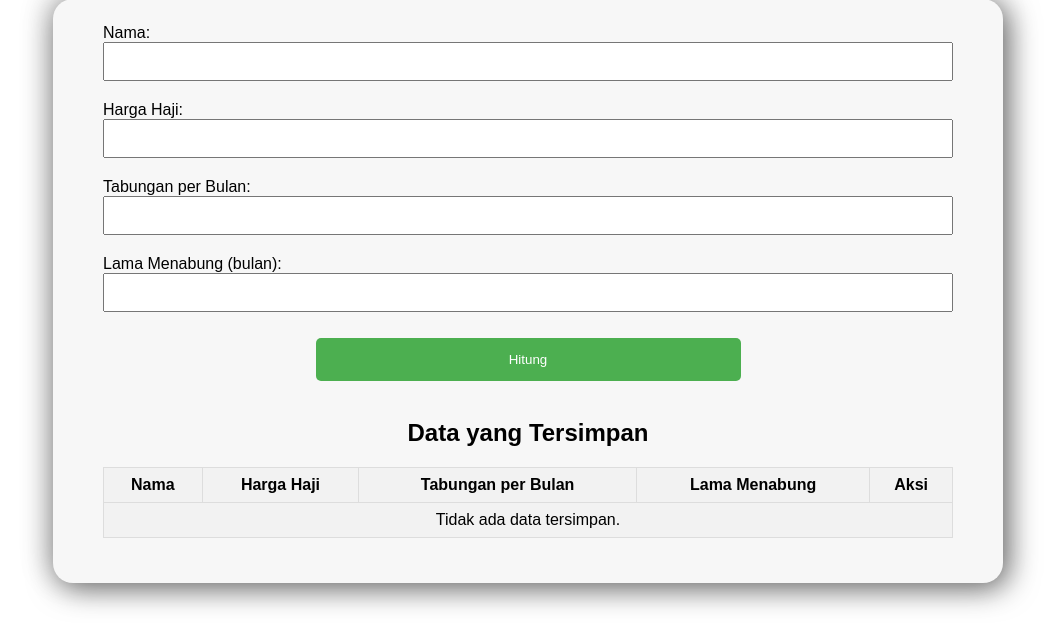
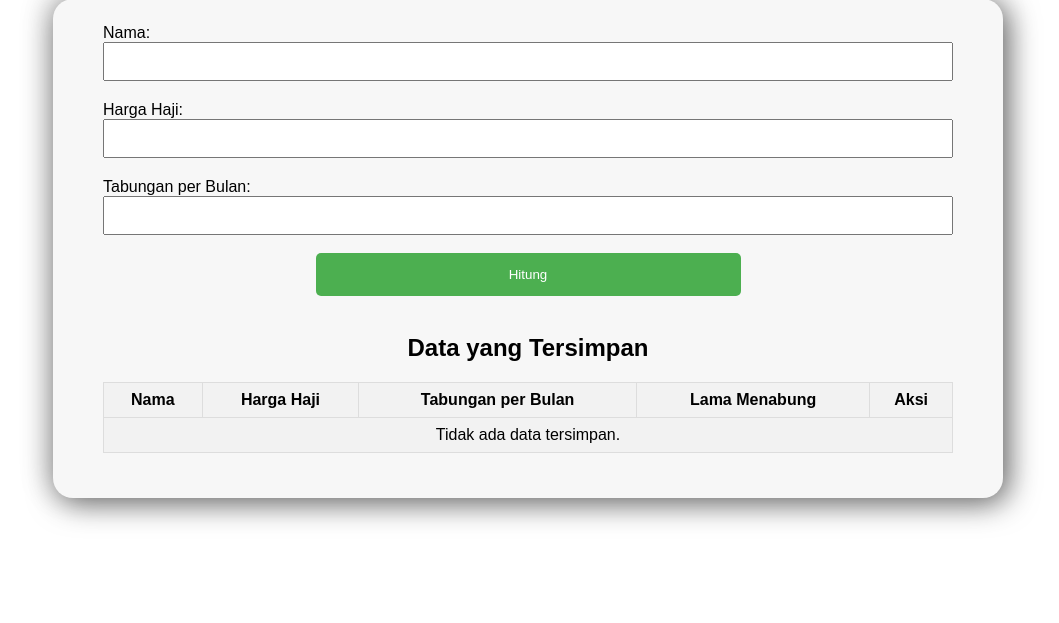
Before and after one commit to Aku-Mars/kalkulator_haji, a PHP site: page / in a window 1280 px wide. Shown: the part 98-721 px from the top of the page, without its empty margins (112-1171 px from the left). Run offline with PHP 8.4, Linux system fonts and the light colour scheme; data that the repository does not hold is empty.

Commit message:
[+] Edit PHP

```diff
--- a/index.php
+++ b/index.php
@@ -191,9 +191,6 @@
             <input type="text" id="harga_haji" name="harga_haji">
             <label for="tabungan_perbulan">Tabungan per Bulan:</label>
             <input type="text" id="tabungan_perbulan" name="tabungan_perbulan">
-            <label for="lama_menabung">Lama Menabung (bulan):</label>
-            <input type="text" id="lama_menabung" name="lama_menabung" readonly>
-            <p id="hasilKonversi"></p>
             <input type="submit" id="hitungBtn" value="Hitung">
         </form>
 
@@ -255,14 +252,8 @@
                 e.preventDefault();
                 var hargaHaji = $('#harga_haji').val();
                 var tabunganPerbulan = $('#tabungan_perbulan').val();
-                var lamaMenabungBulan = Math.ceil(hargaHaji / tabunganPerbulan);
-                var lamaMenabungTahun = Math.floor(lamaMenabungBulan / 12);
-                var sisaBulan = lamaMenabungBulan % 12;
-
-                $('#lama_menabung').val(lamaMenabungBulan);
-
-                var hasilKonversi = lamaMenabungTahun + " tahun " + sisaBulan + " bulan";
-                $('#hasilKonversi').text(hasilKonversi);
+                var lamaMenabung = Math.ceil(hargaHaji / tabunganPerbulan);
+                $('#lama_menabung').val(lamaMenabung);
 
                 $.ajax({
                     type: 'POST',
```
